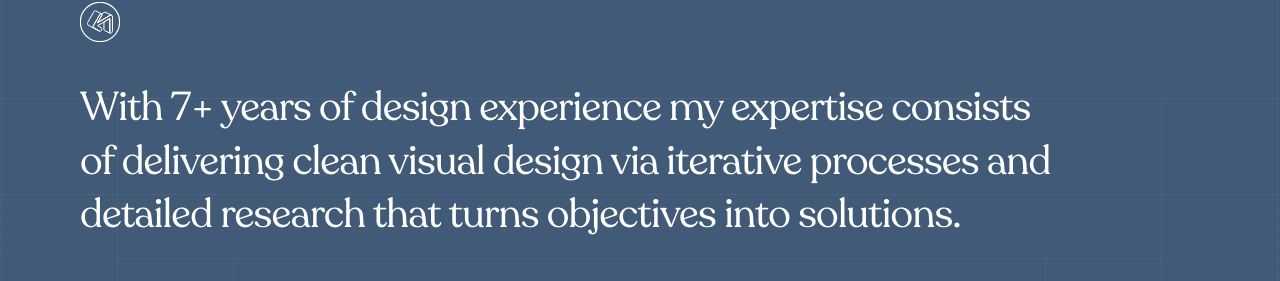
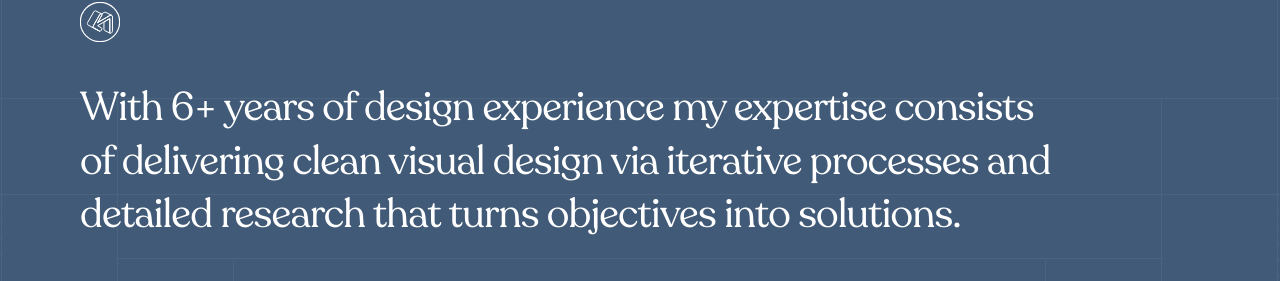
Before and after one commit to audumart/portfolio, a Next.js app: page /about in a window 1280 px wide. Shown: the part 150-431 px from the top of the page. Built offline with nearby package versions, Linux system fonts and the light colour scheme; no server answers.

Commit message:
additional site content

```diff
--- a/app/about/page.tsx
+++ b/app/about/page.tsx
@@ -267,7 +267,7 @@ export default function AboutPage() {
           <div className="w-full xl:w-[991px]">
             <div className="font-subtitle text-[22px] md:text-[30px] xl:text-[40px] leading-[0] text-white tracking-[-0.44px] md:tracking-[-0.6px] xl:tracking-[-0.8px]">
               <p className="leading-[1.34]">
-                With 7+ years of design experience my expertise consists of delivering
+                With 6+ years of design experience my expertise consists of delivering
                 clean visual design via iterative processes and detailed research that
                 turns objectives into solutions.
               </p>
```
